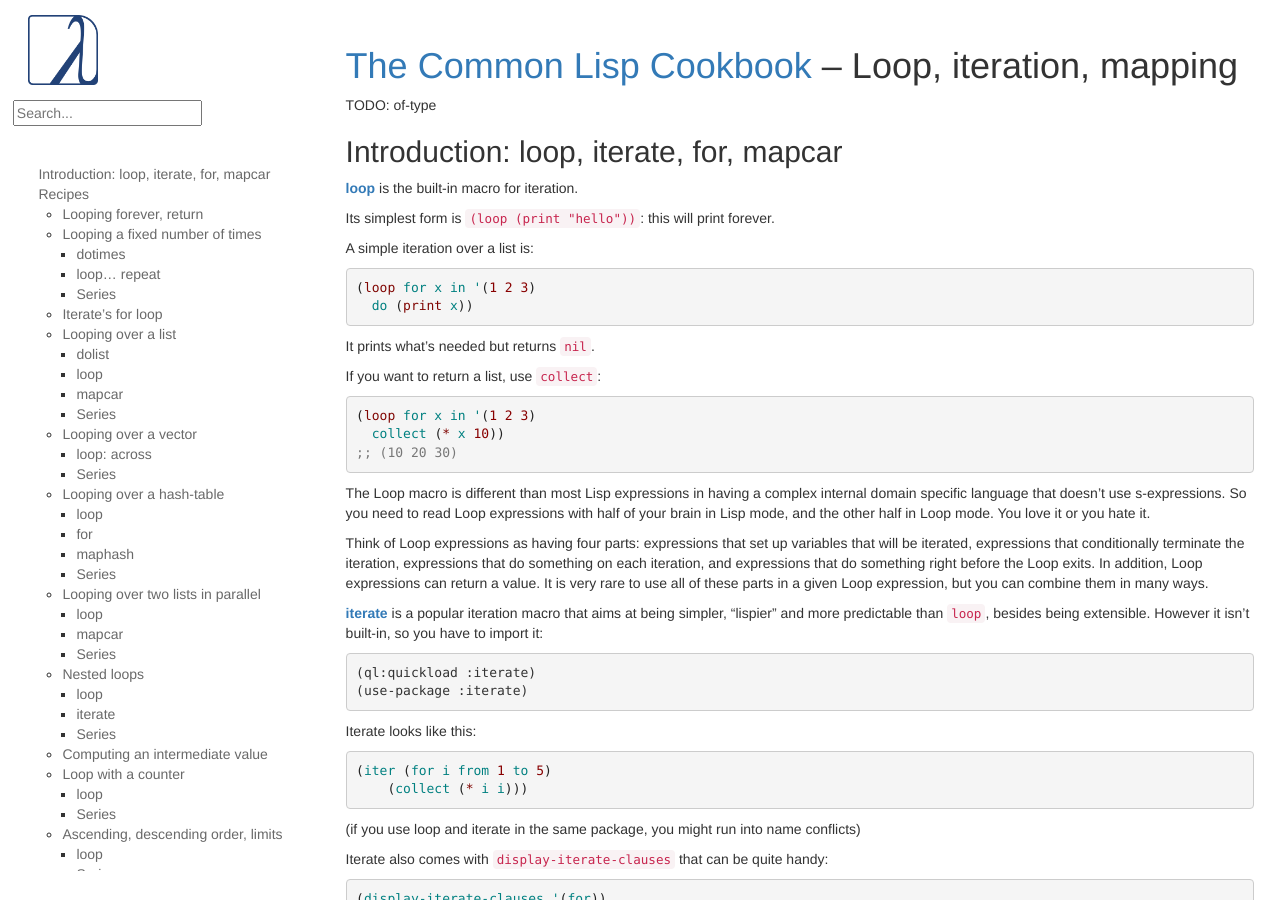
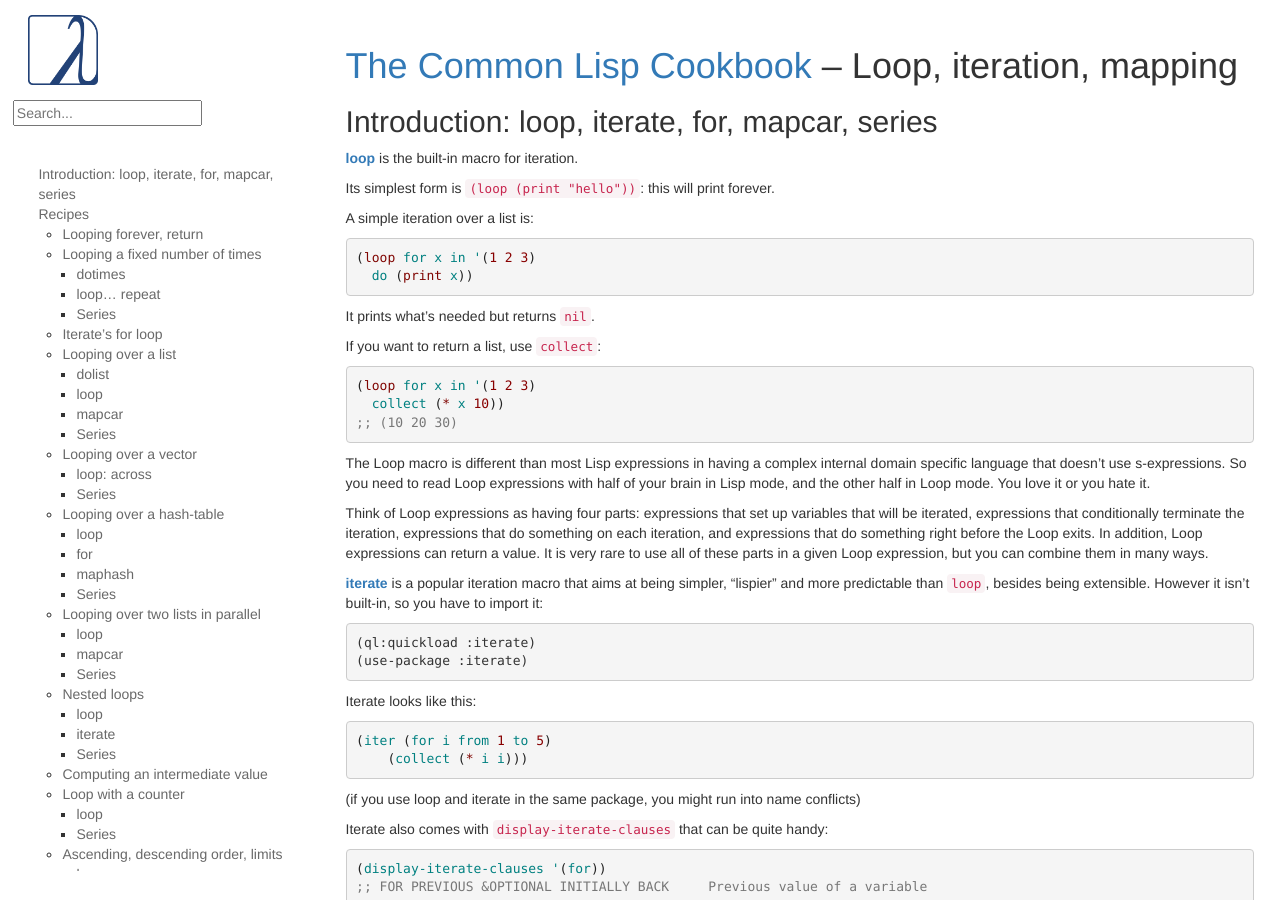
Before and after one commit to LispCookbook/cl-cookbook, a Jekyll site: the page built from iteration.md, in a window 1280 px wide and 900 px high. Built offline with Jekyll 4.4.1, drawn with Linux system fonts in a browser that asks for light colours.

Commit message:
iteration: cleanup

```diff
--- a/iteration.md
+++ b/iteration.md
@@ -2,11 +2,9 @@
 title: Loop, iteration, mapping
 ---
 
-TODO: of-type
-
 <!-- needs some text before the first heading -->
 
-## Introduction: loop, iterate, for, mapcar
+## Introduction: loop, iterate, for, mapcar, series
 
 **[loop](http://www.lispworks.com/documentation/lw51/CLHS/Body/m_loop.htm)**
 is the built-in macro for iteration.
```
